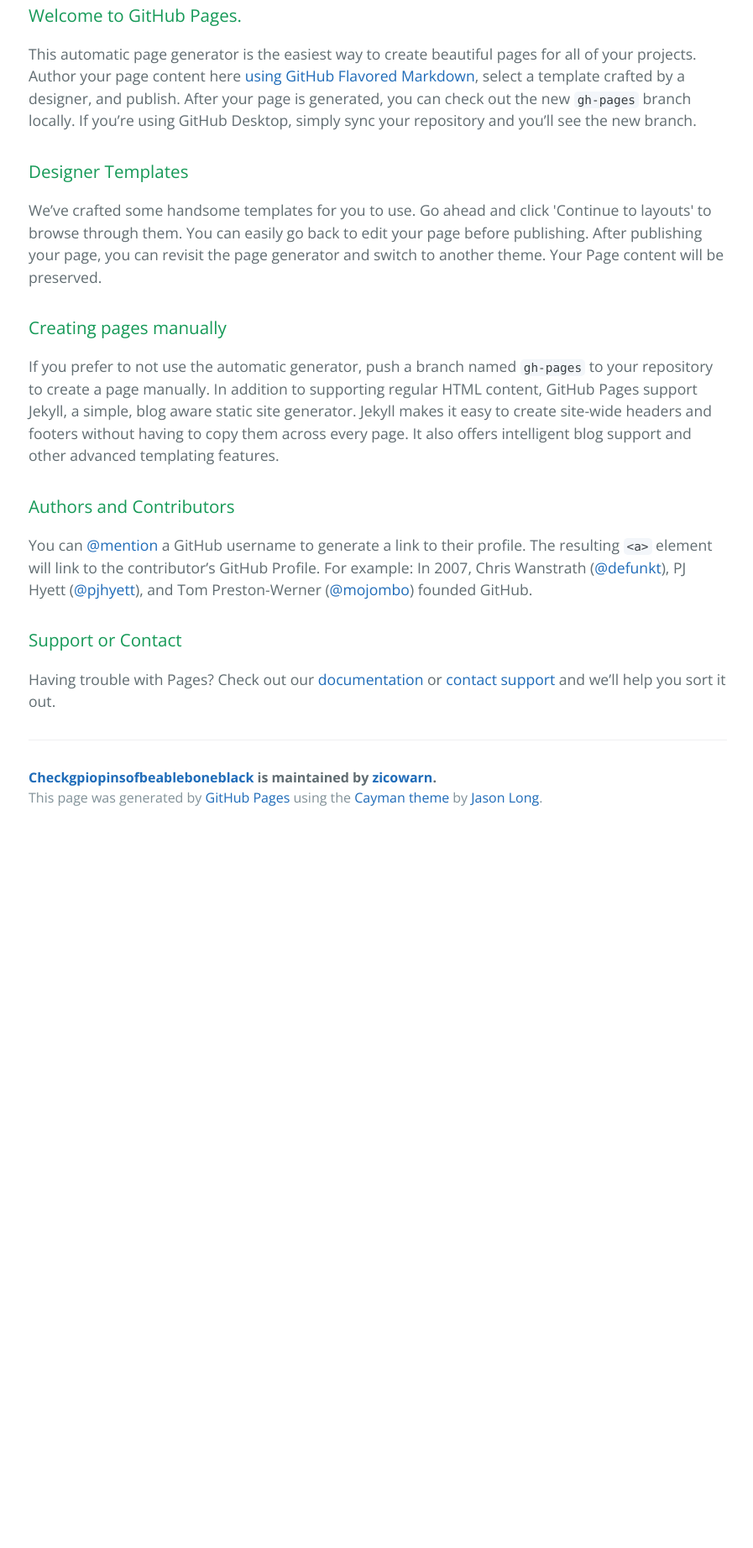
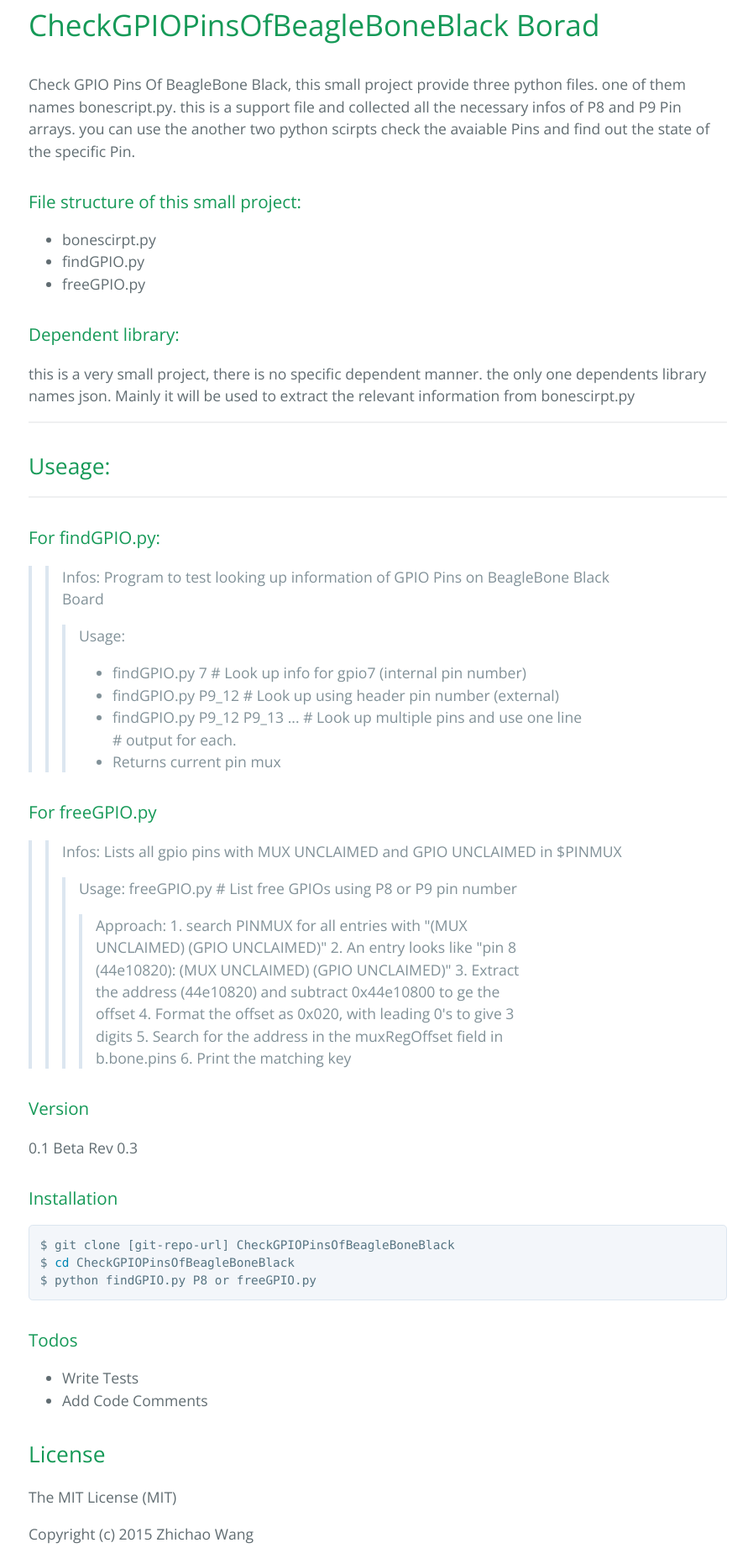
Before and after one commit to zicowarn/CheckGPIOPinsOfBeableBoneBlack, a plain HTML site: page index.html in a window 1280 px wide. Shown: the part 412-2256 px from the top of the page at 84% size, without its empty margins (190-1087 px from the left). Before the commit the page ends 1406 px from the top, so only its background shows below. Drawn offline with nearby package versions, Linux system fonts and the light colour scheme.

```diff
--- a/index.html
+++ b/index.html
@@ -2,7 +2,7 @@
 <html lang="en-us">
   <head>
     <meta charset="UTF-8">
-    <title>Checkgpiopinsofbeableboneblack by zicowarn</title>
+    <title>CheckGPIOPinsOfBeableBoneBlack by zicowarn</title>
     <meta name="viewport" content="width=device-width, initial-scale=1">
     <link rel="stylesheet" type="text/css" href="stylesheets/normalize.css" media="screen">
     <link href='https://fonts.googleapis.com/css?family=Open+Sans:400,700' rel='stylesheet' type='text/css'>
@@ -11,7 +11,7 @@
   </head>
   <body>
     <section class="page-header">
-      <h1 class="project-name">Checkgpiopinsofbeableboneblack</h1>
+      <h1 class="project-name">CheckGPIOPinsOfBeableBoneBlack</h1>
       <h2 class="project-tagline">Program to test looking up  gipo pins&#39;s informations of BeagleBone Black Board</h2>
       <a href="https://github.com/zicowarn/CheckGPIOPinsOfBeableBoneBlack" class="btn">View on GitHub</a>
       <a href="https://github.com/zicowarn/CheckGPIOPinsOfBeableBoneBlack/zipball/master" class="btn">Download .zip</a>
@@ -19,33 +19,127 @@
     </section>
 
     <section class="main-content">
-      <h3>
-<a id="welcome-to-github-pages" class="anchor" href="#welcome-to-github-pages" aria-hidden="true"><span class="octicon octicon-link"></span></a>Welcome to GitHub Pages.</h3>
+      <h1>
+<a id="checkgpiopinsofbeagleboneblack-borad" class="anchor" href="#checkgpiopinsofbeagleboneblack-borad" aria-hidden="true"><span class="octicon octicon-link"></span></a>CheckGPIOPinsOfBeagleBoneBlack Borad</h1>
 
-<p>This automatic page generator is the easiest way to create beautiful pages for all of your projects. Author your page content here <a href="https://guides.github.com/features/mastering-markdown/">using GitHub Flavored Markdown</a>, select a template crafted by a designer, and publish. After your page is generated, you can check out the new <code>gh-pages</code> branch locally. If you’re using GitHub Desktop, simply sync your repository and you’ll see the new branch.</p>
+<h1></h1>
+
+<p>Check GPIO Pins Of BeagleBone Black, this small project provide three python files. one of them names bonescript.py. this is a support file and collected all the necessary infos of P8 and P9 Pin arrays. you can use the another two python scirpts check the avaiable Pins and find out the state of the specific Pin.</p>
 
 <h3>
-<a id="designer-templates" class="anchor" href="#designer-templates" aria-hidden="true"><span class="octicon octicon-link"></span></a>Designer Templates</h3>
+<a id="file-structure-of-this-small-project" class="anchor" href="#file-structure-of-this-small-project" aria-hidden="true"><span class="octicon octicon-link"></span></a>File structure of this small project:</h3>
 
-<p>We’ve crafted some handsome templates for you to use. Go ahead and click 'Continue to layouts' to browse through them. You can easily go back to edit your page before publishing. After publishing your page, you can revisit the page generator and switch to another theme. Your Page content will be preserved.</p>
+<ul>
+<li>bonescirpt.py</li>
+<li>findGPIO.py</li>
+<li>freeGPIO.py</li>
+</ul>
 
 <h3>
-<a id="creating-pages-manually" class="anchor" href="#creating-pages-manually" aria-hidden="true"><span class="octicon octicon-link"></span></a>Creating pages manually</h3>
+<a id="dependent-library" class="anchor" href="#dependent-library" aria-hidden="true"><span class="octicon octicon-link"></span></a>Dependent library:</h3>
 
-<p>If you prefer to not use the automatic generator, push a branch named <code>gh-pages</code> to your repository to create a page manually. In addition to supporting regular HTML content, GitHub Pages support Jekyll, a simple, blog aware static site generator. Jekyll makes it easy to create site-wide headers and footers without having to copy them across every page. It also offers intelligent blog support and other advanced templating features.</p>
+<p>this is a very small project, there is no specific dependent manner. the only one dependents library names json. Mainly it will be used to extract the relevant information from bonescirpt.py</p>
+
+<hr>
+
+<h2>
+<a id="useage" class="anchor" href="#useage" aria-hidden="true"><span class="octicon octicon-link"></span></a>Useage:</h2>
+
+<hr>
 
 <h3>
-<a id="authors-and-contributors" class="anchor" href="#authors-and-contributors" aria-hidden="true"><span class="octicon octicon-link"></span></a>Authors and Contributors</h3>
+<a id="for-findgpiopy" class="anchor" href="#for-findgpiopy" aria-hidden="true"><span class="octicon octicon-link"></span></a>For findGPIO.py:</h3>
 
-<p>You can <a href="https://github.com/blog/821" class="user-mention">@mention</a> a GitHub username to generate a link to their profile. The resulting <code>&lt;a&gt;</code> element will link to the contributor’s GitHub Profile. For example: In 2007, Chris Wanstrath (<a href="https://github.com/defunkt" class="user-mention">@defunkt</a>), PJ Hyett (<a href="https://github.com/pjhyett" class="user-mention">@pjhyett</a>), and Tom Preston-Werner (<a href="https://github.com/mojombo" class="user-mention">@mojombo</a>) founded GitHub.</p>
+<blockquote>
+<blockquote>
+<p>Infos: Program to test looking up information of GPIO Pins on BeagleBone Black Board</p>
+
+<blockquote>
+<p>Usage:  </p>
+
+<ul>
+<li>findGPIO.py 7     # Look up info for gpio7 (internal pin number)</li>
+<li>findGPIO.py P9_12 # Look up using header pin number (external)</li>
+<li>findGPIO.py P9_12 P9_13 ...  # Look up multiple pins and use one line
+                                 # output for each.</li>
+<li>Returns current pin mux</li>
+</ul>
+</blockquote>
+</blockquote>
+</blockquote>
 
 <h3>
-<a id="support-or-contact" class="anchor" href="#support-or-contact" aria-hidden="true"><span class="octicon octicon-link"></span></a>Support or Contact</h3>
+<a id="for-freegpiopy" class="anchor" href="#for-freegpiopy" aria-hidden="true"><span class="octicon octicon-link"></span></a>For freeGPIO.py</h3>
 
-<p>Having trouble with Pages? Check out our <a href="https://help.github.com/pages">documentation</a> or <a href="https://github.com/contact">contact support</a> and we’ll help you sort it out.</p>
+<blockquote>
+<blockquote>
+<p>Infos: Lists all gpio pins with MUX UNCLAIMED and GPIO UNCLAIMED in $PINMUX</p>
+
+<blockquote>
+<p>Usage:  freeGPIO.py    # List free GPIOs using P8 or P9 pin number</p>
+
+<blockquote>
+<p>Approach:
+1. search PINMUX for all entries with "(MUX UNCLAIMED) (GPIO UNCLAIMED)"
+2. An entry looks like "pin 8 (44e10820): (MUX UNCLAIMED) (GPIO UNCLAIMED)"
+3. Extract the address (44e10820) and subtract 0x44e10800 to ge the offset
+4. Format the offset as 0x020, with leading 0's to give 3 digits
+5. Search for the address in the muxRegOffset field in b.bone.pins
+6. Print the matching key</p>
+</blockquote>
+</blockquote>
+</blockquote>
+</blockquote>
+
+<h3>
+<a id="version" class="anchor" href="#version" aria-hidden="true"><span class="octicon octicon-link"></span></a>Version</h3>
+
+<p>0.1 Beta Rev 0.3</p>
+
+<h3>
+<a id="installation" class="anchor" href="#installation" aria-hidden="true"><span class="octicon octicon-link"></span></a>Installation</h3>
+
+<div class="highlight highlight-source-shell"><pre>$ git clone [git-repo-url] CheckGPIOPinsOfBeagleBoneBlack
+$ <span class="pl-c1">cd</span> CheckGPIOPinsOfBeagleBoneBlack
+$ python findGPIO.py P8 or freeGPIO.py</pre></div>
+
+<h3>
+<a id="todos" class="anchor" href="#todos" aria-hidden="true"><span class="octicon octicon-link"></span></a>Todos</h3>
+
+<ul>
+<li>Write Tests</li>
+<li>Add Code Comments</li>
+</ul>
+
+<h2>
+<a id="license" class="anchor" href="#license" aria-hidden="true"><span class="octicon octicon-link"></span></a>License</h2>
+
+<p>The MIT License (MIT)</p>
+
+<p>Copyright (c) 2015 Zhichao Wang</p>
+
+<p>Permission is hereby granted, free of charge, to any person obtaining a copy
+of this software and associated documentation files (the "Software"), to deal
+in the Software without restriction, including without limitation the rights
+to use, copy, modify, merge, publish, distribute, sublicense, and/or sell
+copies of the Software, and to permit persons to whom the Software is
+furnished to do so, subject to the following conditions:</p>
+
+<p>The above copyright notice and this permission notice shall be included in all
+copies or substantial portions of the Software.</p>
+
+<p>THE SOFTWARE IS PROVIDED "AS IS", WITHOUT WARRANTY OF ANY KIND, EXPRESS OR
+IMPLIED, INCLUDING BUT NOT LIMITED TO THE WARRANTIES OF MERCHANTABILITY,
+FITNESS FOR A PARTICULAR PURPOSE AND NONINFRINGEMENT. IN NO EVENT SHALL THE
+AUTHORS OR COPYRIGHT HOLDERS BE LIABLE FOR ANY CLAIM, DAMAGES OR OTHER
+LIABILITY, WHETHER IN AN ACTION OF CONTRACT, TORT OR OTHERWISE, ARISING FROM,
+OUT OF OR IN CONNECTION WITH THE SOFTWARE OR THE USE OR OTHER DEALINGS IN THE
+SOFTWARE.</p>
+
+<p><strong>Free Software, Hell Yeah!</strong></p>
 
       <footer class="site-footer">
-        <span class="site-footer-owner"><a href="https://github.com/zicowarn/CheckGPIOPinsOfBeableBoneBlack">Checkgpiopinsofbeableboneblack</a> is maintained by <a href="https://github.com/zicowarn">zicowarn</a>.</span>
+        <span class="site-footer-owner"><a href="https://github.com/zicowarn/CheckGPIOPinsOfBeableBoneBlack">CheckGPIOPinsOfBeableBoneBlack</a> is maintained by <a href="https://github.com/zicowarn">zicowarn</a>.</span>
 
         <span class="site-footer-credits">This page was generated by <a href="https://pages.github.com">GitHub Pages</a> using the <a href="https://github.com/jasonlong/cayman-theme">Cayman theme</a> by <a href="https://twitter.com/jasonlong">Jason Long</a>.</span>
       </footer>
```
Also changed, not shown: params.json (+1 -1 lines).
